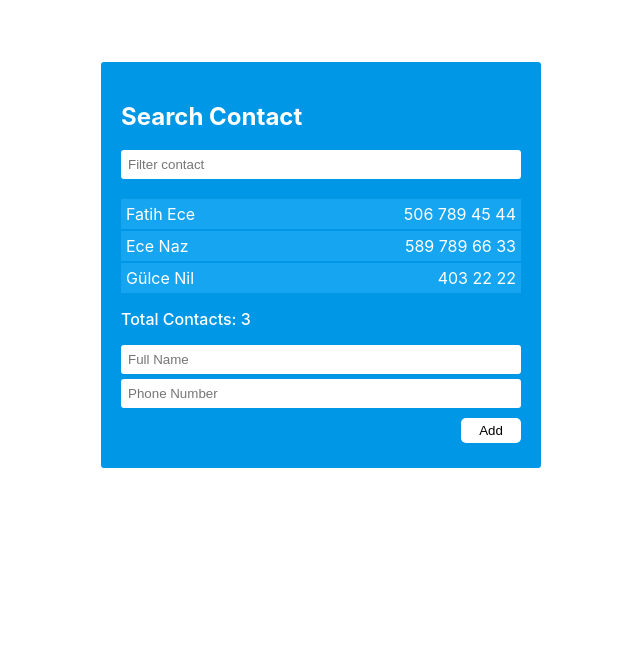
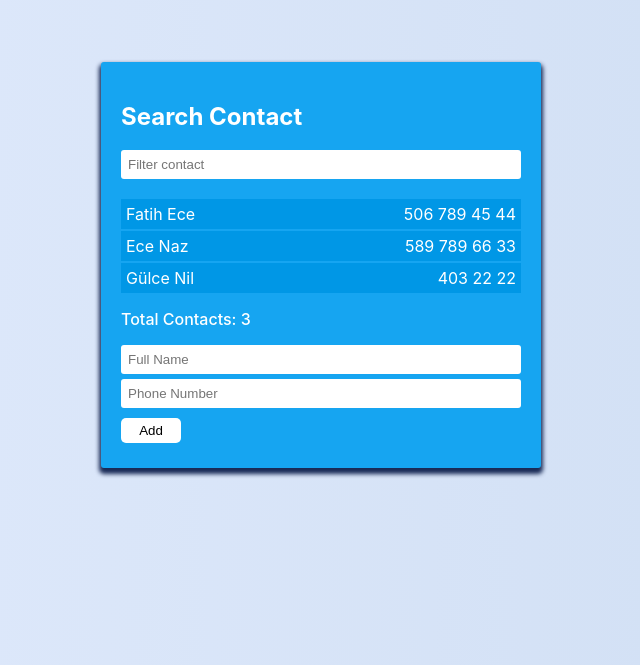
Before and after one commit to fatihece/Contact-List-App, a React (Create React App) app: page / in a window 1280 px wide. Shown: the part 135-800 px from the top of the page, without its empty margins (319-959 px from the left). Built offline with nearby package versions, Linux system fonts and the light colour scheme.

Commit message:
colors changed in css

```diff
--- a/src/App.css
+++ b/src/App.css
@@ -3,4 +3,5 @@
   justify-content: center;
   align-items: center;
   min-height: 100vh;
+  background: linear-gradient(to right, #e0eafc, #cfdef3);
 }
--- a/src/components/contacts/Contacts.css
+++ b/src/components/contacts/Contacts.css
@@ -1,9 +1,10 @@
 #container{
     width: 400px;
-    background-color:#0097e6;
+    background-color:#16a5f1;
     padding: 20px;
     color: #fff;
     border-radius: 3px;
+    box-shadow: 0 4px 4px 2px #192a56;
 }
 
 input{
@@ -29,7 +30,7 @@ ul,li{
 }
 
 .list>li{
-    background-color: #16a5f1;
+    background-color:#0097e6;
     padding: 5px;
     margin-bottom: 2px;
     display: flex;
@@ -37,8 +38,7 @@ ul,li{
 }
 
 .btn{
-    display: flex;
-    justify-content:end;
+
     padding: 5px 0 ;
 }
 
```
